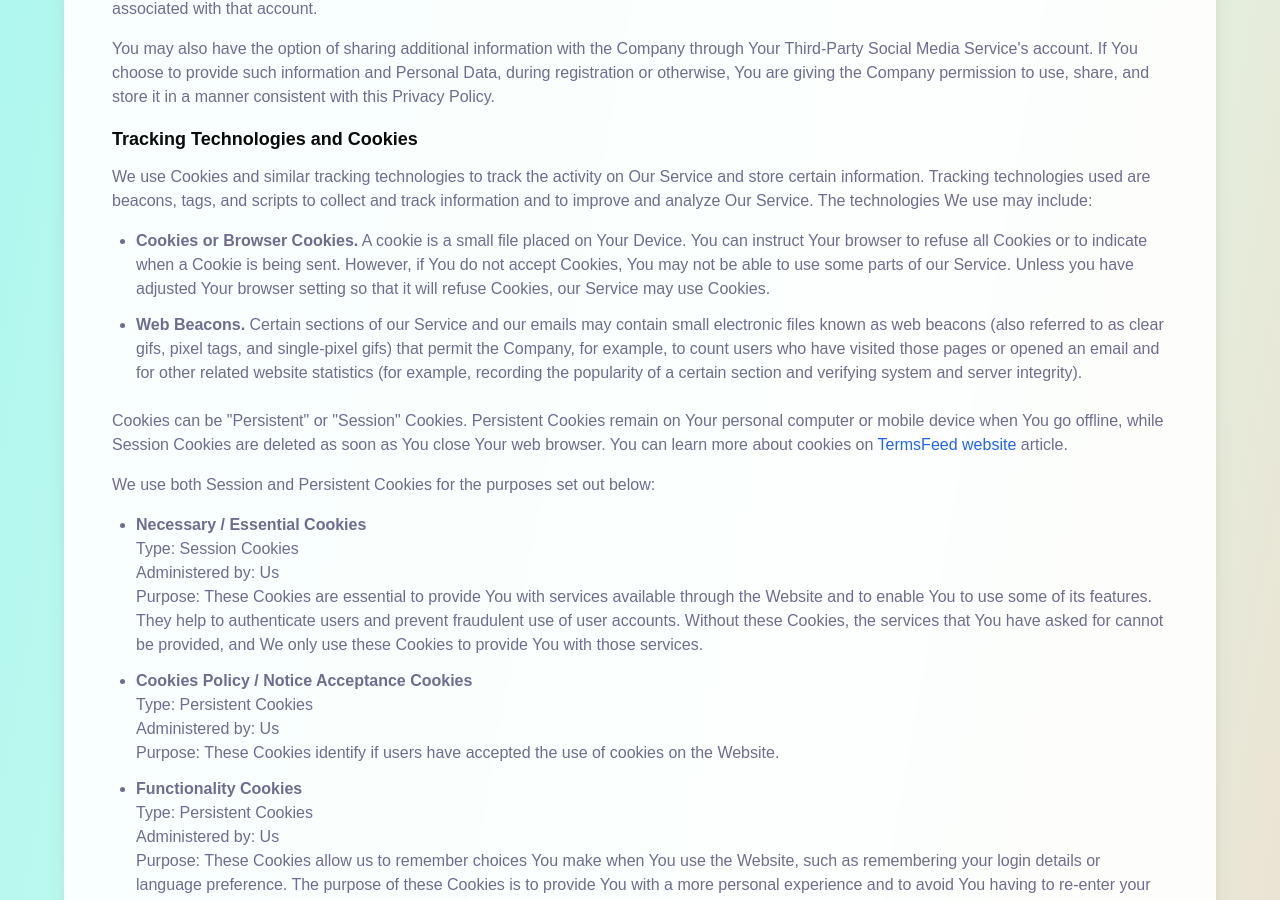
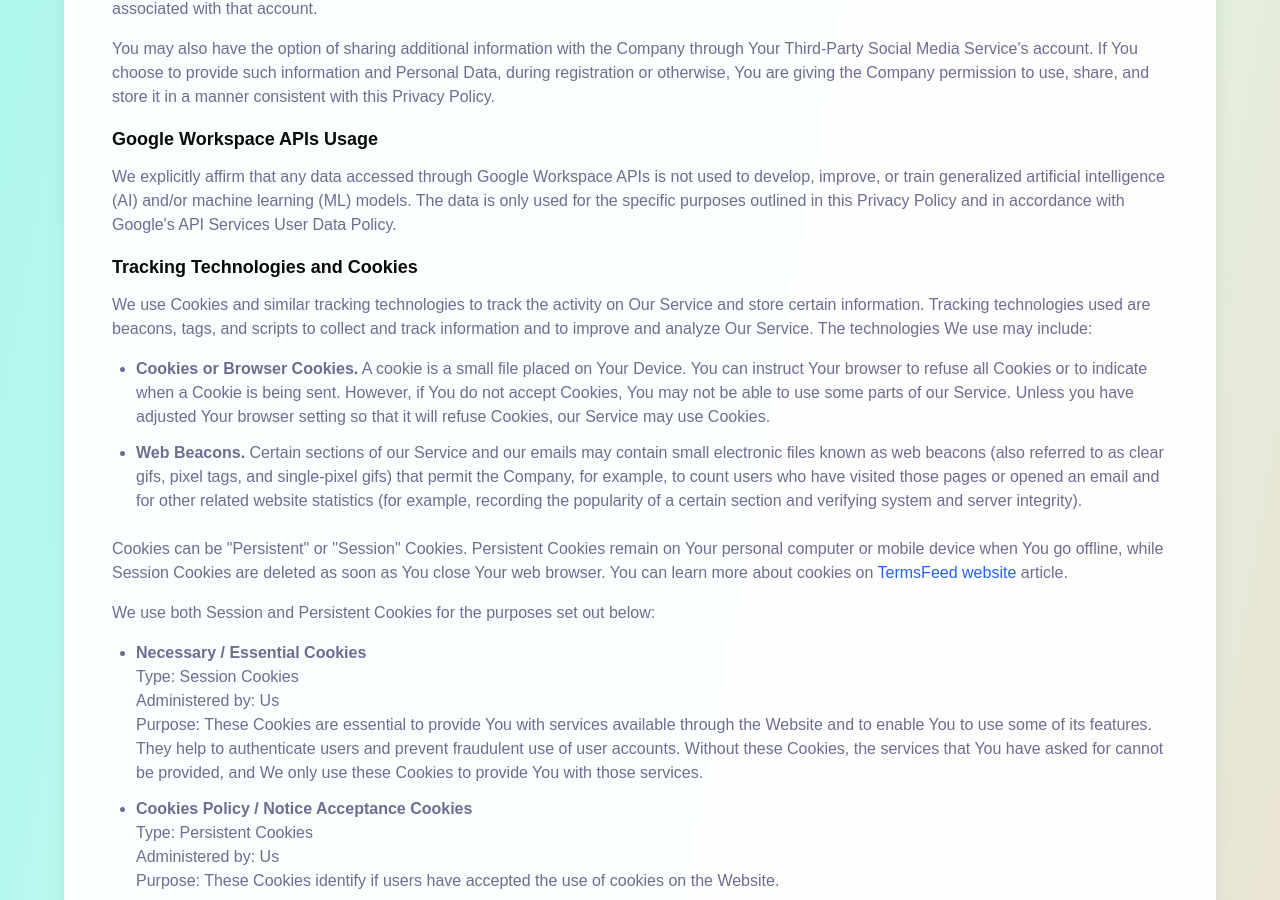
Before and after one commit to itsrealkaran/AvenCRM-Landing, a Next.js app: page /privacy-policy in a window 1280 px wide. Shown: the part 2275-3175 px from the top of the page. Built offline with nearby package versions, Linux system fonts and the light colour scheme.

Commit message:
privacy policy update

```diff
--- a/app/privacy-policy/page.tsx
+++ b/app/privacy-policy/page.tsx
@@ -106,6 +106,9 @@ export default function PrivacyPolicy() {
 
             <p className="mb-4 text-[#6f6c90]">If You decide to register through or otherwise grant us access to a Third-Party Social Media Service, We may collect Personal data that is already associated with Your Third-Party Social Media Service's account, such as Your name, Your email address, Your activities or Your contact list associated with that account.</p>
             <p className="mb-4 text-[#6f6c90]">You may also have the option of sharing additional information with the Company through Your Third-Party Social Media Service's account. If You choose to provide such information and Personal Data, during registration or otherwise, You are giving the Company permission to use, share, and store it in a manner consistent with this Privacy Policy.</p>
+
+            <h4 className="text-lg font-semibold mb-3">Google Workspace APIs Usage</h4>
+            <p className="mb-4 text-[#6f6c90]">We explicitly affirm that any data accessed through Google Workspace APIs is not used to develop, improve, or train generalized artificial intelligence (AI) and/or machine learning (ML) models. The data is only used for the specific purposes outlined in this Privacy Policy and in accordance with Google's API Services User Data Policy.</p>
 
             <h4 className="text-lg font-semibold mb-3">Tracking Technologies and Cookies</h4>
             <p className="mb-4 text-[#6f6c90]">We use Cookies and similar tracking technologies to track the activity on Our Service and store certain information. Tracking technologies used are beacons, tags, and scripts to collect and track information and to improve and analyze Our Service. The technologies We use may include:</p>
```
Also changed, not shown: 1 other file (tests, documents, lock files or other folders).
